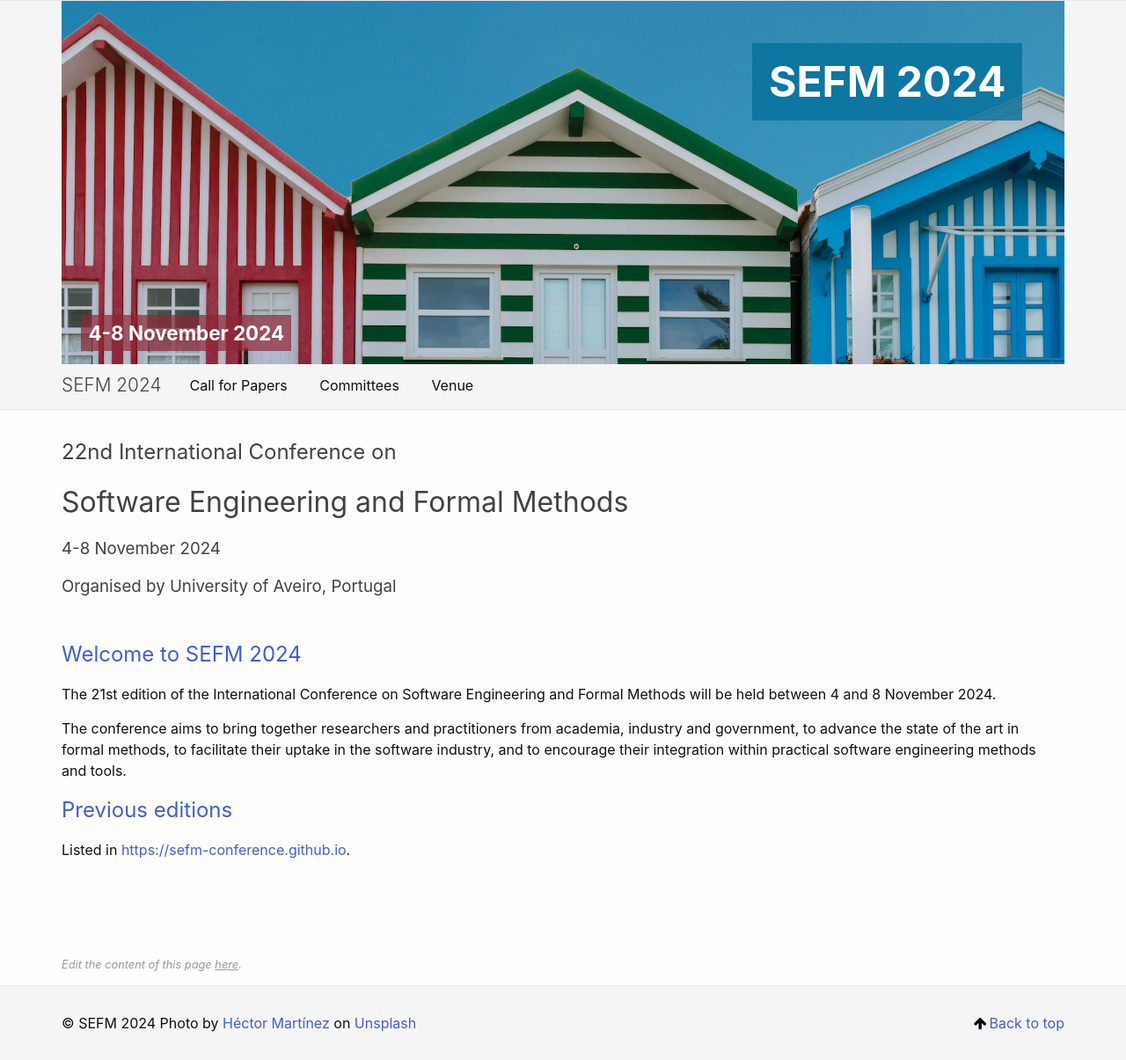
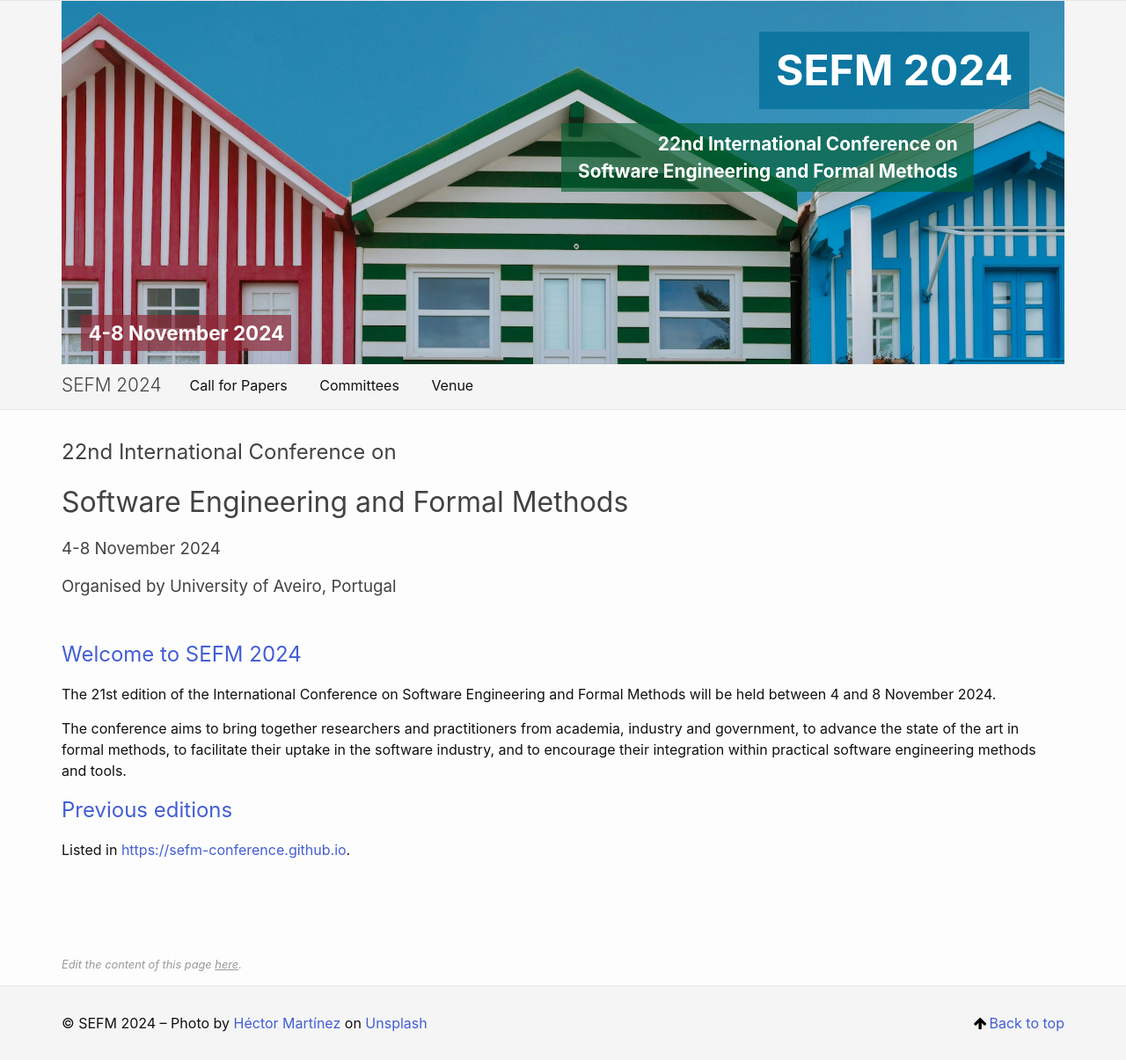
Before and after one commit to sefm-conference/2024, a Jekyll site: the page built from _pages/index.md, in a window 1280 px wide. Shown: the whole page at 88% size. Built offline with Jekyll 4.4.1, drawn with Linux system fonts in a browser that asks for light colours.

Commit message:
added subtitle to banner

```diff
--- a/_config.yml
+++ b/_config.yml
@@ -20,6 +20,7 @@
 
 include: [_pages]
 title: SEFM 2024
+subtitle: 22nd International Conference on Software Engineering and Formal Methods
 date: 4-8 November 2024
 baseurl: "/2024" # the subpath of your site, e.g. /blog
 url: "" # the base hostname & protocol for your site, e.g. http://example.com
--- a/_includes/footer.html
+++ b/_includes/footer.html
@@ -4,6 +4,7 @@
 <div class="wrapper">
   {%- if site.copyright -%}
   &copy; {{ site.copyright }}
+  –
   Photo by <a href="https://unsplash.com/@oria_hector?utm_content=creditCopyText&utm_medium=referral&utm_source=unsplash">Héctor Martínez</a> on <a href="https://unsplash.com/photos/three-assorted-color-houses-next-to-each-other-rUUpyVdSnek?utm_content=creditCopyText&utm_medium=referral&utm_source=unsplash">Unsplash</a>
   <!-- &nbsp;-&nbsp; Banner: CC-BY-SA Tnarik Innael -->
   {%- endif -%}
--- a/_includes/header.html
+++ b/_includes/header.html
@@ -2,6 +2,8 @@
 
   <div class="wrapper header-wrapper">
     <div class="header-title"><a rel="author" href="/2024/">{{ site.title | escape }}</a></div>
+    <!-- <div class="header-optsubtitle"><a rel="author" href="/2024/">{{ site.subtitle | escape }}</a></div> -->
+    <div class="header-optsubtitle"><a rel="author" href="/2024/">22nd International Conference on</br>Software Engineering and Formal Methods</a></div>
     <div class="headerImage">
     <!-- https://coolors.co/f8db2d-5bc0eb-e55934-fa7921-102542 -->
     <img src="{{ '/assets/banner.jpg' | relative_url }}" />
--- a/assets/main.scss
+++ b/assets/main.scss
@@ -10,8 +10,8 @@
 
 .header-title {
   float: right;
-  top: 1.0em;
-  right: 1.0em;
+  top: 26pt;
+  right: 30pt;
   margin-bottom: -2em;
   padding: 6pt 14pt;
   background-color: color(srgb 0.0091 0.441 0.61/0.78);
@@ -20,7 +20,20 @@
   font-size: 3em;
   position: relative;
 }
-
+.header-optsubtitle {
+  float: right;
+  top: 104pt;
+  right: 77pt;
+  margin-bottom: -60pt;
+  padding: 6pt 14pt;
+  background-color: color(srgb 0.0092 0.37 0.1935 / 0.65);
+  color: white;
+  font-weight: bold;
+  font-size: 1.3em;
+  position: relative;
+  /* max-width: 43%; */
+  text-align: right;
+}
 .header-subtitle {
   position: relative;
   top: -1.5em;
@@ -33,10 +46,10 @@
   font-size: 1.4em;
   width: fit-content;
 }
-.header-title a{
+.header-title a, .header-optsubtitle a{
   color: white;
 }
-.header-title  a:hover {
+.header-title  a:hover, .header-optsubtitle a:hover {
   color: rgb(149, 240, 255);
 }
 
@@ -46,6 +59,9 @@
     right: 2.0em;
     font-size: 2em;
     padding: 2pt 14pt;
+  }
+  .header-optsubtitle {
+    display: none;
   }
   .header-wrapper{
     padding-right: 0px;
```
